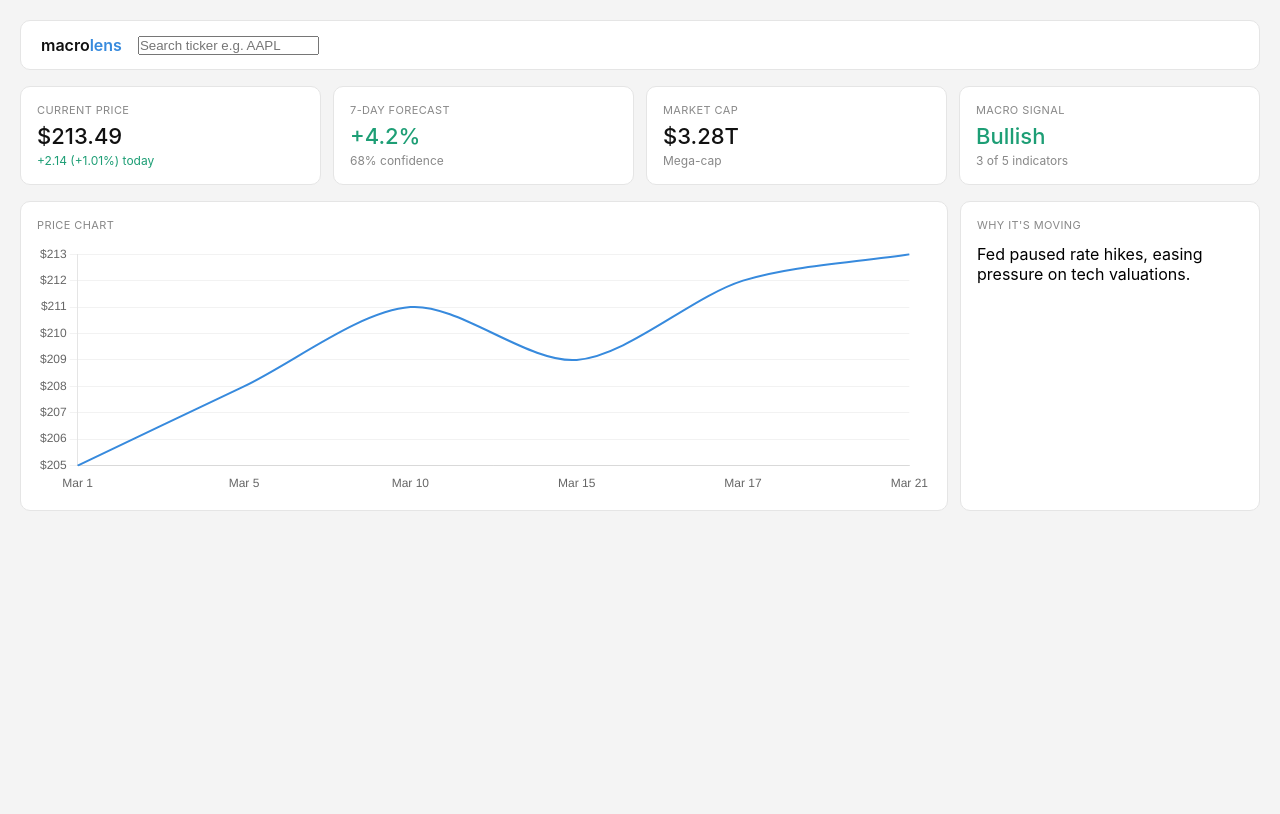
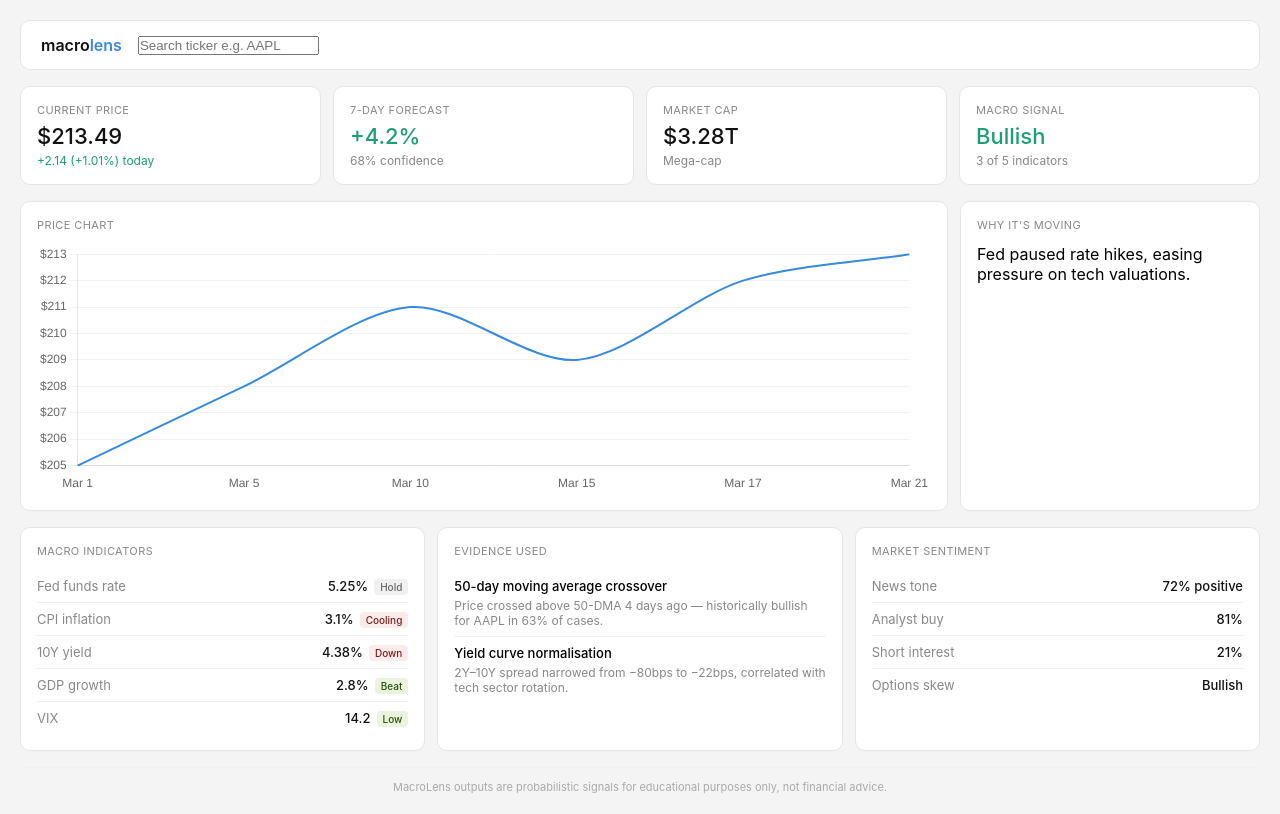
Before and after one commit to aasherts/macrolens, a React (Create React App) app in the folder frontend/: page / in a window 1280 px wide. Built offline with nearby package versions, Linux system fonts and the light colour scheme.

Commit message:
complete dashboard UI - all panels built

```diff
--- a/frontend/src/App.css
+++ b/frontend/src/App.css
@@ -98,3 +98,51 @@ body {
   width: 100%;
   height: 250px;
 }
+.bottom-grid {
+  display: grid;
+  grid-template-columns: repeat(3, 1fr);
+  gap: 12px;
+  margin-bottom: 16px;
+}
+
+.macro-row {
+  display: flex;
+  justify-content: space-between;
+  align-items: center;
+  padding: 8px 0;
+  border-bottom: 1px solid #f0f0f0;
+  font-size: 13px;
+}
+
+.macro-row:last-child {
+  border-bottom: none;
+}
+
+.macro-name {
+  color: #888;
+}
+
+.macro-val {
+  font-weight: 500;
+  color: #111;
+}
+
+.badge {
+  font-size: 10px;
+  padding: 2px 6px;
+  border-radius: 4px;
+  margin-left: 6px;
+}
+
+.badge-up { background: #EAF3DE; color: #27500A; }
+.badge-down { background: #FCEBEB; color: #791F1F; }
+.badge-neu { background: #f0f0f0; color: #666; }
+
+.disclaimer {
+  font-size: 11px;
+  color: #aaa;
+  text-align: center;
+  padding-top: 12px;
+  border-top: 1px solid #f0f0f0;
+  margin-top: 8px;
+}
--- a/frontend/src/App.js
+++ b/frontend/src/App.js
@@ -83,8 +83,43 @@ function App() {
         </div>
       </div>
 
+    <div className="bottom-grid">
+        <div className="card">
+          <div className="card-title">Macro indicators</div>
+          <div className="macro-row"><span className="macro-name">Fed funds rate</span><span className="macro-val">5.25%<span className="badge badge-neu">Hold</span></span></div>
+          <div className="macro-row"><span className="macro-name">CPI inflation</span><span className="macro-val">3.1%<span className="badge badge-down">Cooling</span></span></div>
+          <div className="macro-row"><span className="macro-name">10Y yield</span><span className="macro-val">4.38%<span className="badge badge-down">Down</span></span></div>
+          <div className="macro-row"><span className="macro-name">GDP growth</span><span className="macro-val">2.8%<span className="badge badge-up">Beat</span></span></div>
+          <div className="macro-row"><span className="macro-name">VIX</span><span className="macro-val">14.2<span className="badge badge-up">Low</span></span></div>
+        </div>
+
+        <div className="card">
+          <div className="card-title">Evidence used</div>
+          <div className="macro-row" style={{display:'block', padding:'8px 0'}}>
+            <div style={{fontWeight:'500', fontSize:'13px', marginBottom:'4px'}}>50-day moving average crossover</div>
+            <div style={{fontSize:'12px', color:'#888'}}>Price crossed above 50-DMA 4 days ago — historically bullish for AAPL in 63% of cases.</div>
+          </div>
+          <div className="macro-row" style={{display:'block', padding:'8px 0'}}>
+            <div style={{fontWeight:'500', fontSize:'13px', marginBottom:'4px'}}>Yield curve normalisation</div>
+            <div style={{fontSize:'12px', color:'#888'}}>2Y–10Y spread narrowed from −80bps to −22bps, correlated with tech sector rotation.</div>
+          </div>
+        </div>
+
+        <div className="card">
+          <div className="card-title">Market sentiment</div>
+          <div className="macro-row"><span className="macro-name">News tone</span><span className="macro-val up">72% positive</span></div>
+          <div className="macro-row"><span className="macro-name">Analyst buy</span><span className="macro-val up">81%</span></div>
+          <div className="macro-row"><span className="macro-name">Short interest</span><span className="macro-val down">21%</span></div>
+          <div className="macro-row"><span className="macro-name">Options skew</span><span className="macro-val up">Bullish</span></div>
+        </div>
+      </div>
+
+      <div className="disclaimer">MacroLens outputs are probabilistic signals for educational purposes only, not financial advice.</div>
+
     </div>
+
   );
 }
 
+
 export default App;
```
